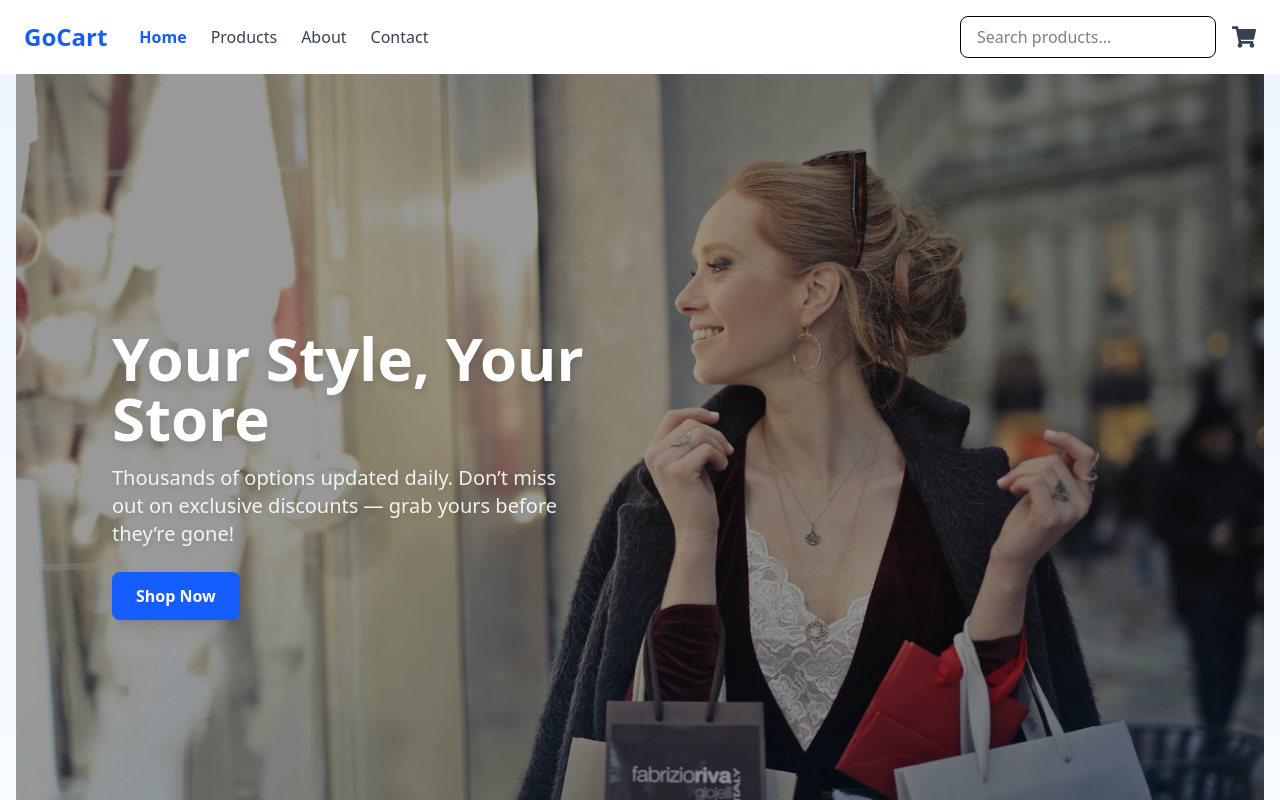
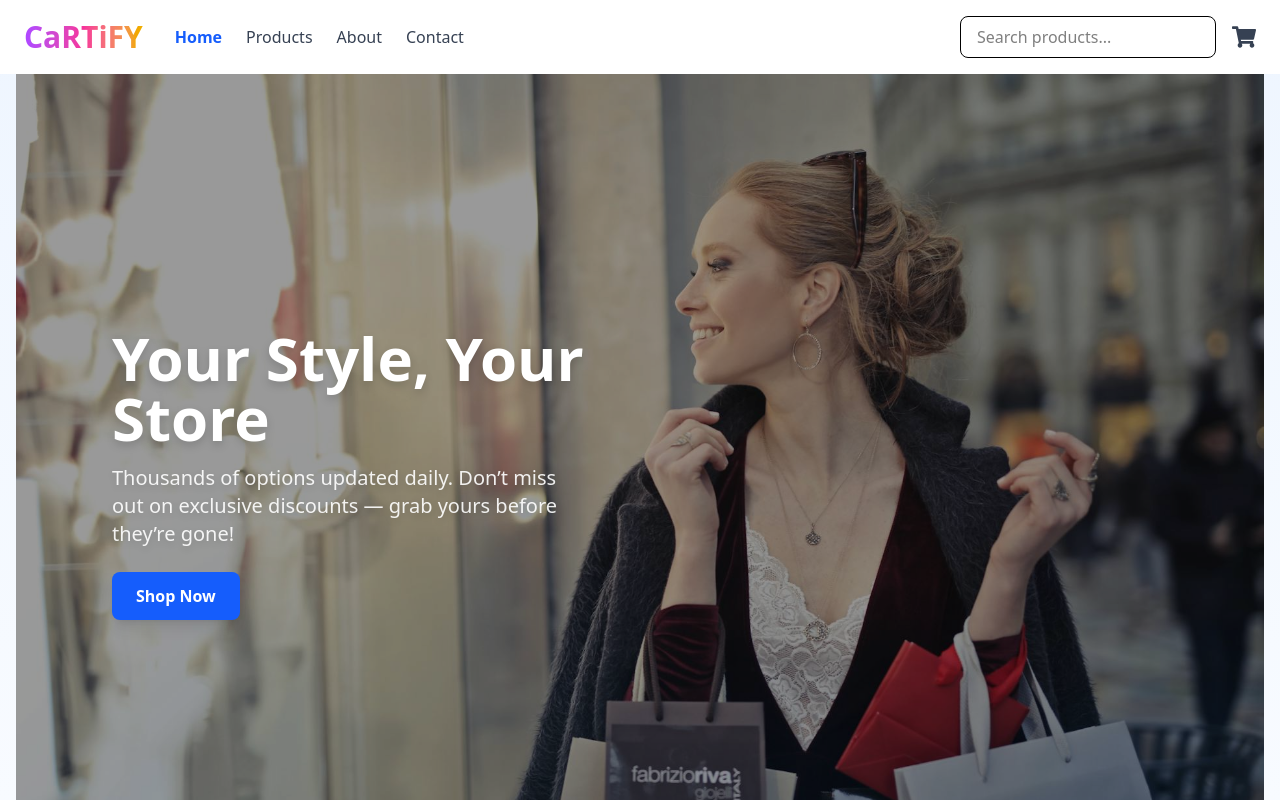
Before and after one commit to idrisshittu02/alx-project-nexus, a Next.js app in the folder Cartify/: page / in a window 1280 px wide. Shown: the top 800 px of the page. Built offline with nearby package versions, Linux system fonts and the light colour scheme.

Commit message:
Update Navbar.tsx

```diff
--- a/Cartify/components/Navbar.tsx
+++ b/Cartify/components/Navbar.tsx
@@ -20,9 +20,12 @@ const Navbar = () => {
   return (
     <nav className="bg-white shadow-md py-4 px-6 flex items-center justify-between">
       <div className="flex items-center space-x-8">
-        <Link href="/" className="text-2xl font-bold text-blue-600">
-          GoCart
-        </Link>
+        <Link
+  href="/"
+  className="text-3xl font-extrabold bg-gradient-to-r from-purple-500 via-pink-500 to-yellow-500 bg-clip-text text-transparent hover:scale-110 hover:rotate-1 transition-transform duration-300 ease-out"
+>
+  CaRTiFY
+</Link>
         <ul className="flex space-x-6">
           {navLinks.map((link) => (
             <li key={link.name}>
```
